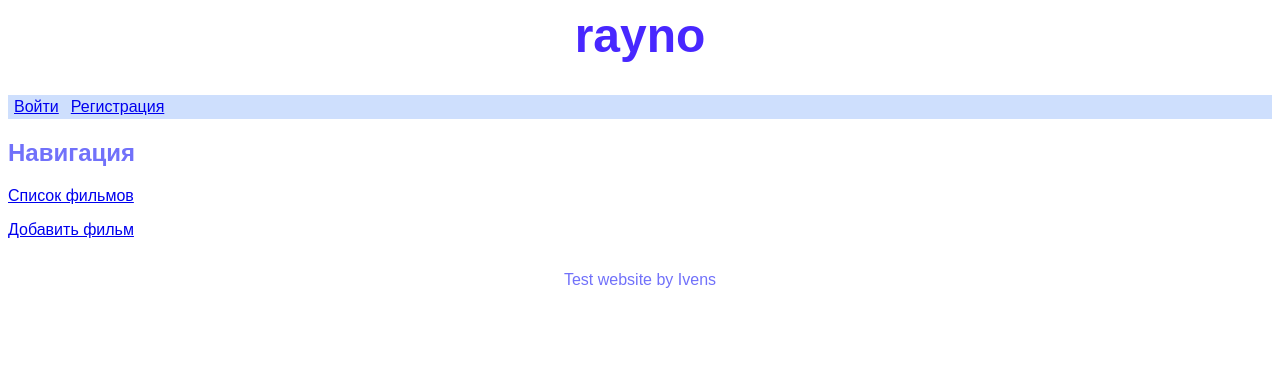
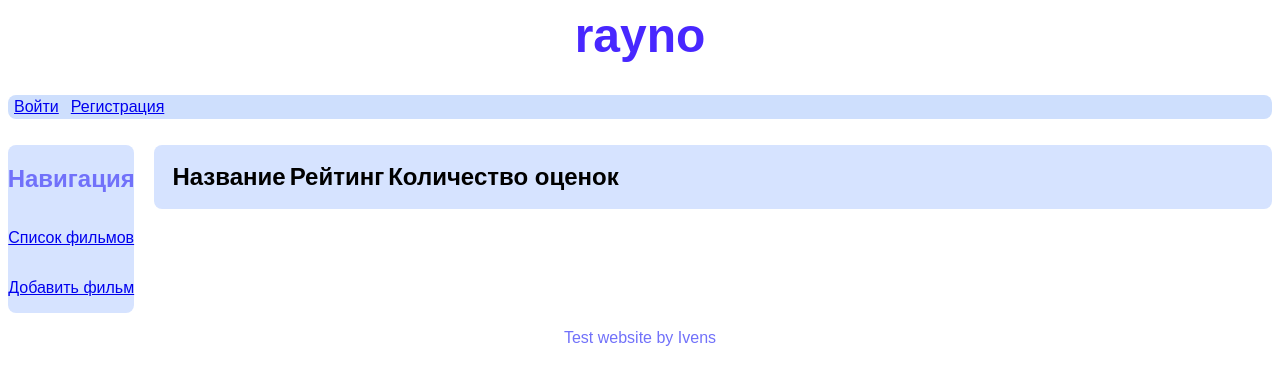
Before and after one commit to MrIvensZ/rayno, a Django app: page / in a window 1280 px wide. Shown: the top 385 px of the page. Run offline with Django 5.2, Linux system fonts and the light colour scheme; lists and menus that the app fills with data are empty.

Commit message:
cbv and front

```diff
--- a/ray_no/movies/urls.py
+++ b/ray_no/movies/urls.py
@@ -6,8 +6,8 @@ app_name = 'movies'
 
 
 urlpatterns = [
-    path('', views.movie_list, name='movie_list'),
-    path('create', views.movie_create, name='create'),
+    path('', views.MovieListView.as_view(), name='movie_list'),
+    path('create', views.MovieCreateView.as_view(), name='create'),
     path('<int:movie_id>', views.movie_detail, name='movie_detail'),
     path('<int:movie_id>/add_review', views.review_add, name='add_review'),
     path('<int:movie_id>/reviews', views.review_list, name='reviews_list'),
--- a/ray_no/ray_no/urls.py
+++ b/ray_no/ray_no/urls.py
@@ -8,7 +8,7 @@ from . import views
 
 urlpatterns = [
     path('admin/', admin.site.urls),
-    path('', views.index, name='index'),
+    path('', views.TopMoviesListView.as_view(), name='index'),
     path('movies/', include('movies.urls')),
     path('users/', include('users.urls')),
     ]
--- a/ray_no/ray_no/views.py
+++ b/ray_no/ray_no/views.py
@@ -1,6 +1,16 @@
-from django.shortcuts import render
+# from django.shortcuts import render
+from django.views.generic import ListView
+
+from movies.models import Movies
 
 
-def index(request):
-    template = 'includes/index.html'
-    return render(request, template)
+# def index(request):
+#     template = 'includes/index.html'
+#     return render(request, template)
+
+class TopMoviesListView(ListView):
+    model = Movies
+    template_name = 'includes/index.html'
+    extra_context = {
+        'movies': Movies.objects.with_ratings(),
+    }
--- a/ray_no/static/css/styles.css
+++ b/ray_no/static/css/styles.css
@@ -8,9 +8,9 @@ a {
 }
 
 body {
-    background-color: rgb(255, 255, 255);
     display: flex;
     flex-direction: column;
+    justify-content: space-between;
 }
 
 .site-title {
@@ -37,6 +37,7 @@ body {
     display: flex;
     flex-direction: row;
     justify-content: left;
+    border-radius: 8px;
 }
 
 .button-header {
@@ -49,6 +50,40 @@ body {
 }
 
 .link-list {
-    width: 200px;
+    width: 10%;
+    margin-top: 0.5%;
     background-color: rgb(214, 227, 255);
+    display: flex;
+    flex-direction: column;
+    justify-content: flex-start;
+    align-items: center;
+    border-radius: 8px;
 }
+
+.index-container {
+    display: flex;
+    flex-direction: row;
+    align-items: flex-start;
+    gap: 20px;
+    margin-top: 20px;
+}
+
+.top-movie {
+    flex: 1;
+    margin-top: 0.5%;
+    background-color: rgb(214, 227, 255);
+    padding: 15px;
+    border-radius: 8px;
+    font-family: Arial, Helvetica, sans-serif;
+    font-size: 24px;
+}
+
+form {
+    background-color: rgb(183, 183, 255);
+    width: 40%;
+    display: flex;
+    flex-direction: column;
+    font-family: Arial, Helvetica, sans-serif;
+    justify-content: center;
+    align-items: center;
+}
--- a/ray_no/templates/includes/index.html
+++ b/ray_no/templates/includes/index.html
@@ -1,13 +1,33 @@
 {% extends "base.html" %}
 {% block title %}Index{% endblock %}
 {% block content %}
-    <div class="link-list"></div>
-        <h2>Навигация</h2>
-        <p>
-            <a href="{% url 'movies:movie_list' %}">Список фильмов</a></li>
-        </p>
-        <p>
-            <a href="{% url 'movies:create' %}">Добавить фильм</a></li>
-        </p>
+    <div class="index-container">
+        <div class="link-list">
+            <h2>Навигация</h2>
+            <p>
+                <a href="{% url 'movies:movie_list' %}">Список фильмов</a>
+            </p>
+            <p>
+                <a href="{% url 'movies:create' %}">Добавить фильм</a>
+            </p>
+        </div>
+        <div class="top-movie">
+            <table>
+                <thead>
+                    <tr>
+                        <th>Название</th>
+                        <th>Рейтинг</th>
+                        <th>Количество оценок</th>
+                    </tr>
+                </thead>
+                {% for movie in movies %}
+                <tr>
+                    <th>{{ movie.title }}</th>
+                    <th>{{ movie.avg_rating }}</th>
+                    <th>{{ movie.rating_count }}</th>
+                </tr>
+                {% endfor %}
+            </table>
+        </div>
     </div>
 {% endblock %}
--- a/ray_no/users/views.py
+++ b/ray_no/users/views.py
@@ -1,8 +1,9 @@
-from django.shortcuts import redirect, render
 from django.contrib import messages
 from django.contrib.auth import get_user_model, login, logout
 from django.contrib.auth.decorators import login_required
-from django.urls import reverse
+from django.shortcuts import redirect, render
+from django.urls import reverse, reverse_lazy
+from django.views.generic import FormView, UpdateView
 
 from .forms import EditProfileForm, RegistrationForm, LoginForm
 
```
Also changed, not shown: ray_no/movies/views.py (+48 -17 lines).
